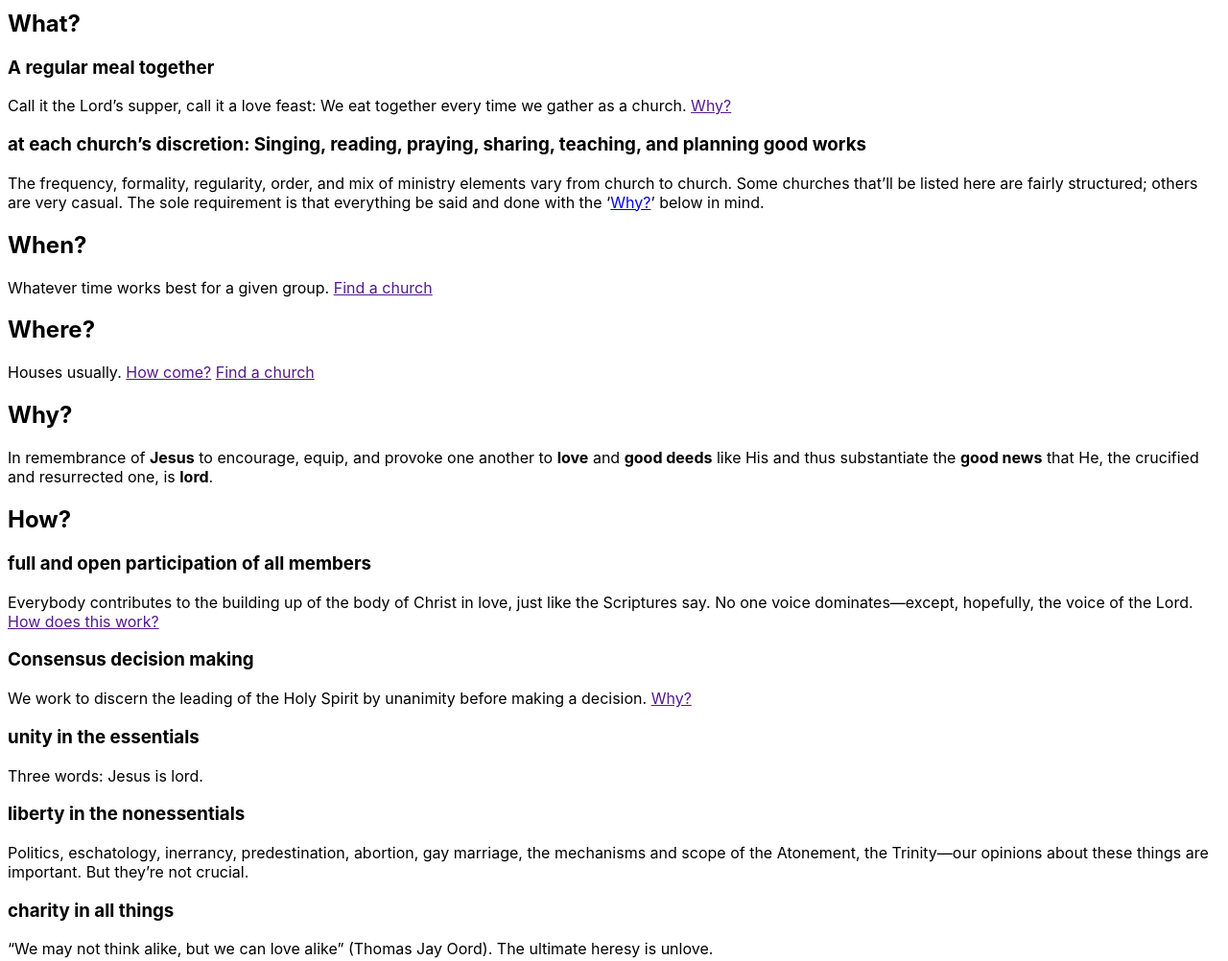
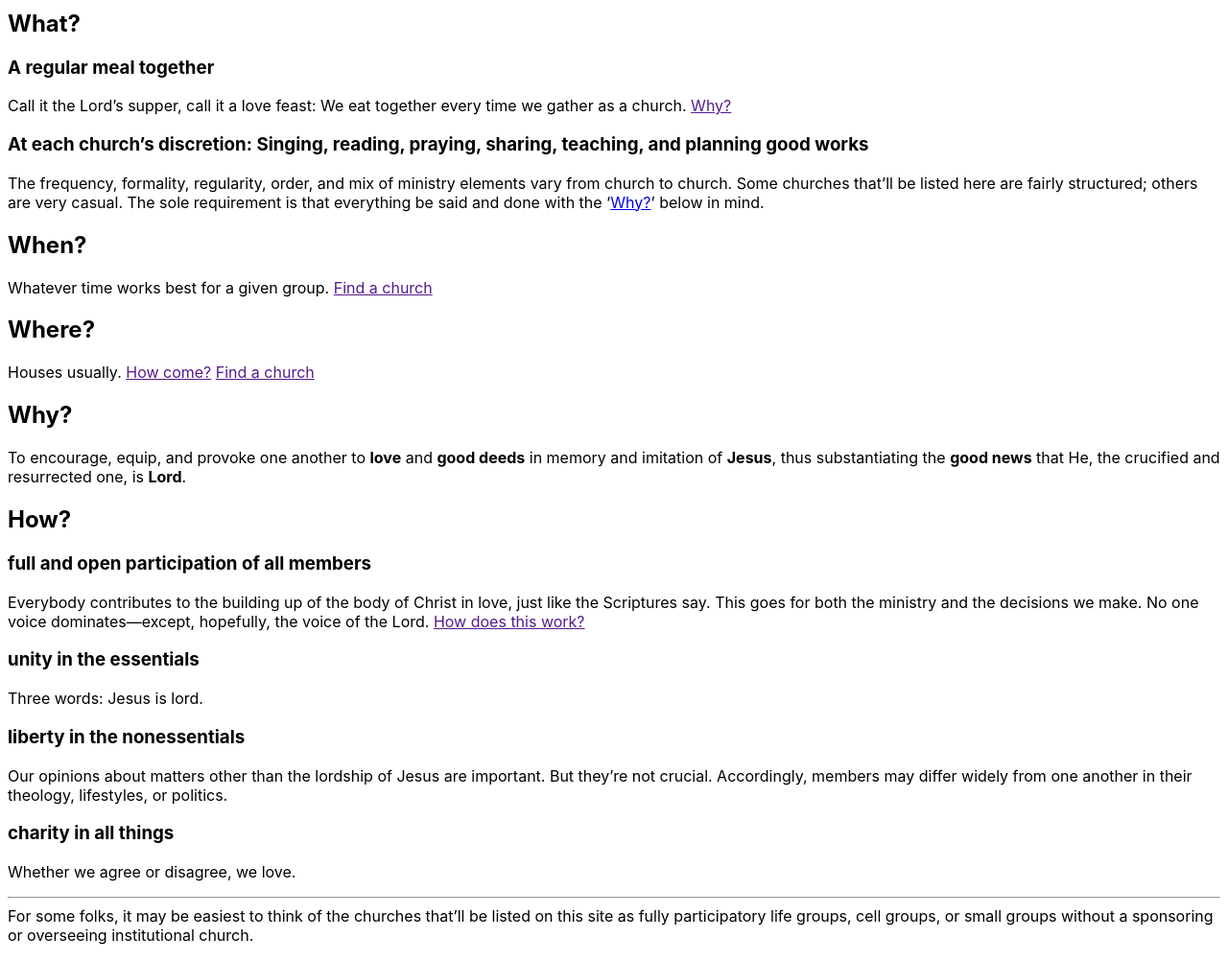
Before and after one commit to scottstilson/scottstilson.github.io, a plain HTML site: page index.html in a window 1280 px wide. Shown: the part 200-1202 px from the top of the page at 96% size. Drawn offline with Linux system fonts and the light colour scheme.

Commit message:
Edit copy according to whole church’s opinions

```diff
--- a/index.html
+++ b/index.html
@@ -12,7 +12,7 @@
 </head>
 <body>
 	<h1>
-        <span>a description of & an invitation to</span>
+        <span>a description of &amp; an invitation to</span>
         <span>some micro churches in State College, PA</span>
         <span>that are diverse but have the following things in common:</span>
     </h1>
@@ -24,7 +24,7 @@
         <h2>What?</h2>
         <h3>A regular meal together</h3>
         <p>Call it the Lord’s supper, call it a love feast: We eat together every time we gather as a church. <a href="">Why?</a></p>
-        <h3>at each church’s discretion: Singing, reading, praying, sharing, teaching, and planning good works</h3>
+        <h3>At each church’s discretion: Singing, reading, praying, sharing, teaching, and planning good works</h3>
         <p>The frequency, formality, regularity, order, and mix of ministry elements vary from church to church. Some churches that’ll be listed here are fairly structured; others are very casual. The sole requirement is that everything be said and done with the ‘<a href="#why">Why?</a>’ below in mind.</p>
     </section>
     <section>
@@ -37,21 +37,18 @@
     </section>
     <section id="why">
         <h2>Why?</h2>
-        <p>In remembrance of <b>Jesus</b> to encourage, equip, and provoke one another to <b>love</b> and <b>good deeds</b> like His and thus substantiate the <b>good news</b> that He, the crucified and resurrected one, is <b>lord</b>.</p>
+        <p>To encourage, equip, and provoke one another to <b>love</b> and <b>good deeds</b> in memory and imitation of <b>Jesus</b>, thus substantiating the <b>good news</b> that He, the crucified and resurrected one, is <b>Lord</b>.</p>
     </section>
     <section>
         <h2>How?</h2>
         <h3>full and open participation of all members</h3>
-        <p>Everybody contributes to the building up of the body of Christ in love, just like the Scriptures say. No one voice dominates—except, hopefully, the voice of the Lord. <a href="">How does this work?</a></p>
-        <h3>Consensus decision making</h3>
-        <p>We work to discern the leading of the Holy Spirit by unanimity before making a decision. <a href="">Why?</a></p>
+        <p>Everybody contributes to the building up of the body of Christ in love, just like the Scriptures say. This goes for both the ministry and the decisions we make. No one voice dominates&mdash;except, hopefully, the voice of the Lord. <a href="">How does this work?</a></p>
         <h3>unity in the essentials</h3>
         <p>Three words: Jesus is lord.</p>
         <h3>liberty in the nonessentials</h3>
-        <p>Politics, eschatology, inerrancy, predestination, abortion, gay marriage, the mechanisms and scope of the Atonement, the Trinity—our opinions about these things are important. But they’re not crucial.</p>
-        <p style="display:none"> When we disagree, we’ll talk about it if we think it’ll be edifying to do so but hold silent if  we don’t. When we teach, we do so in humility, submitting for others to judge as right or wrong. Whether we’re bearing good fruit is more important than any disagreement</p>
+        <p>Our opinions about matters other than the lordship of Jesus are important. But they’re not crucial. Accordingly, members may differ widely from one another in their theology, lifestyles, or politics.</p>
         <h3>charity in all things</h3>
-        <p>“We may not think alike, but we can love alike” (Thomas Jay Oord). The ultimate heresy is unlove.</p>
+        <p>Whether we agree or disagree, we love.</p>
     </section>
     <hr>
     <aside>For some folks, it may be easiest to think of the churches that’ll be listed on this site as fully participatory life groups, cell groups, or small groups without a sponsoring or overseeing institutional church.</aside>
```
